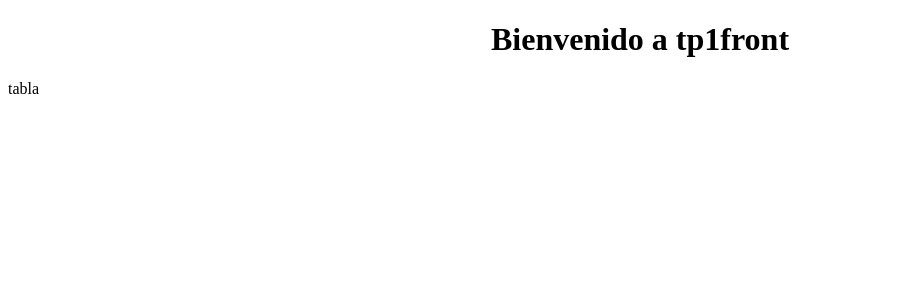
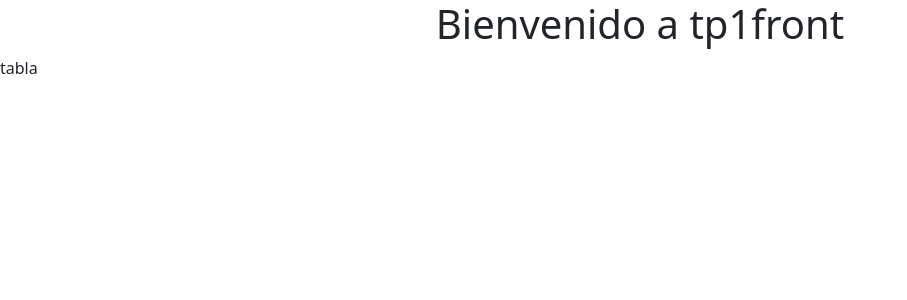
Before and after one commit to fxsosa/tp1front, an Angular app: page / in a window 1280 px wide. Shown: the top 300 px of the page, without its empty margins (0-907 px from the left). Built offline with nearby package versions, Linux system fonts and the light colour scheme.

Commit message:
agregado bootstrap 5

```diff
--- a/package.json
+++ b/package.json
@@ -18,6 +18,7 @@
     "@angular/platform-browser": "^16.2.0",
     "@angular/platform-browser-dynamic": "^16.2.0",
     "@angular/router": "^16.2.0",
+    "bootstrap": "^5.3.2",
     "rxjs": "~7.8.0",
     "tslib": "^2.3.0",
     "zone.js": "~0.13.0"
--- a/src/main.ts
+++ b/src/main.ts
@@ -2,6 +2,8 @@ import { platformBrowserDynamic } from '@angular/platform-browser-dynamic';
 
 import { AppModule } from './app/app.module';
 
+import 'bootstrap';
+
 
 platformBrowserDynamic().bootstrapModule(AppModule)
   .catch(err => console.error(err));
--- a/src/styles.css
+++ b/src/styles.css
@@ -1 +1,2 @@
 /* You can add global styles to this file, and also import other style files */
+@import "~bootstrap/dist/css/bootstrap.css";
```
Also changed, not shown: 1 other file (tests, documents, lock files or other folders).
